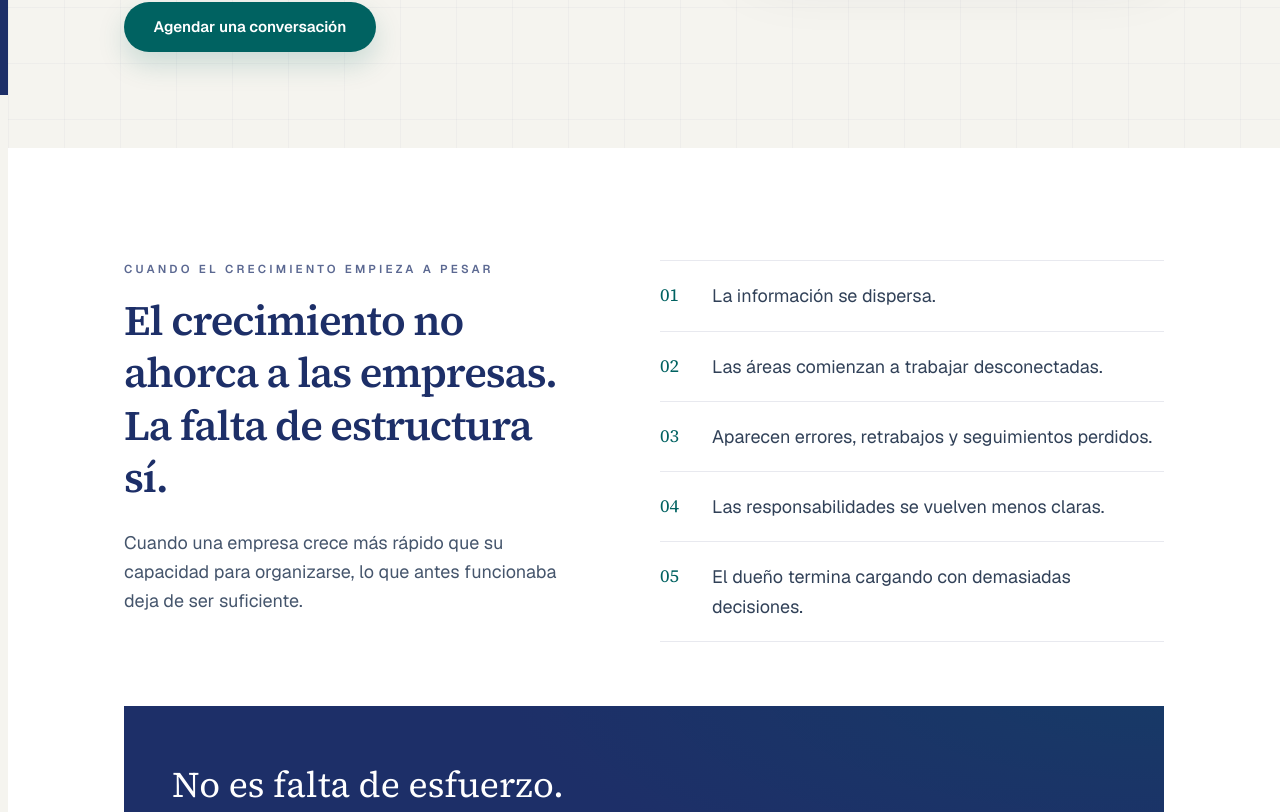
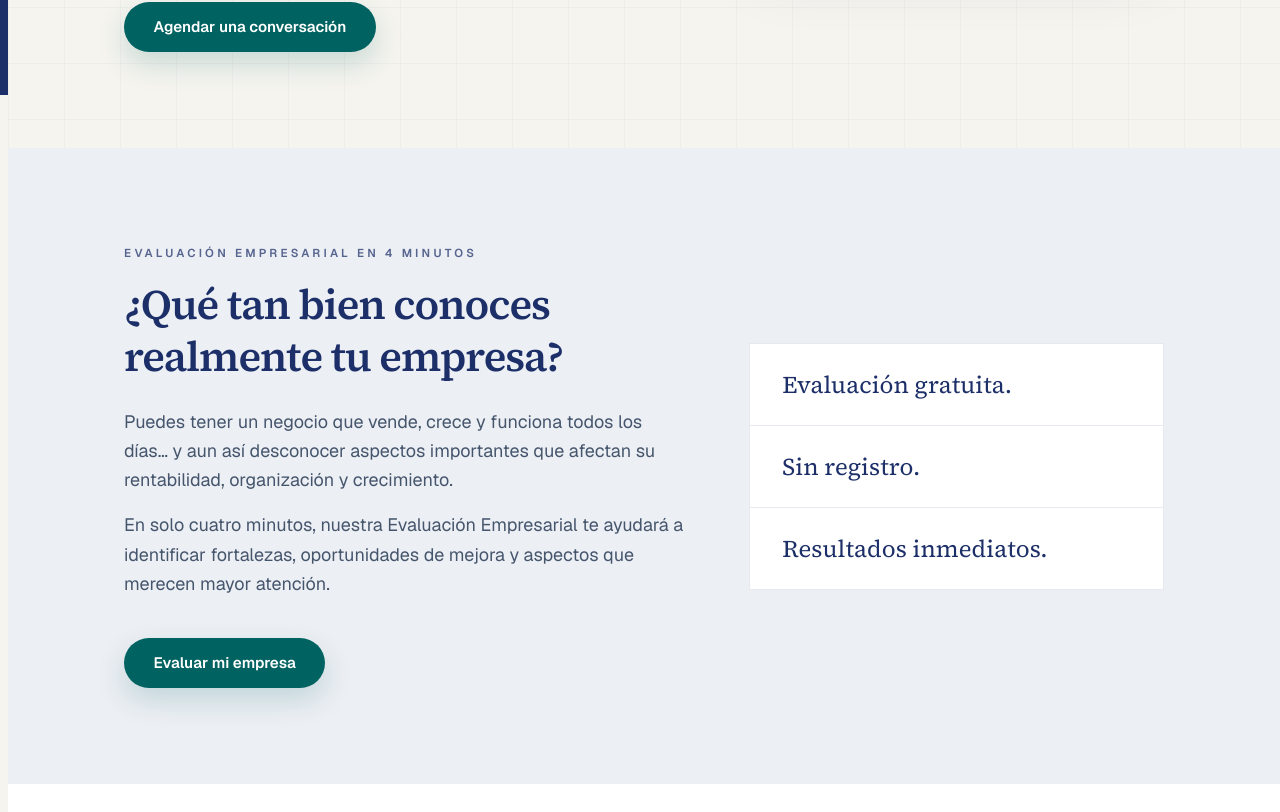
Before and after one commit to EmphaticoOnline/emphasys-web, a Next.js app: page / in a window 1280 px wide. Shown: the part 705-1517 px from the top of the page. Built offline with nearby package versions, Linux system fonts and the light colour scheme.

Commit message:
deploy auto

```diff
--- a/app/page.tsx
+++ b/app/page.tsx
@@ -1,3 +1,4 @@
+import EvaluacionPromo from "@/components/EvaluacionPromo";
 import Hero from "@/components/Hero";
 import ProblemSection from "@/components/ProblemSection";
 import ManifestSection from "@/components/ManifestSection";
@@ -12,6 +13,7 @@ export default function Home() {
   return (
     <>
       <Hero />
+      <EvaluacionPromo />
       <ProblemSection />
       <ManifestSection />
       <ArchitectureSection />
--- /dev/null
+++ b/components/EvaluacionPromo.tsx
@@ -0,0 +1,47 @@
+import Link from "next/link";
+
+const highlights = ["Evaluación gratuita.", "Sin registro.", "Resultados inmediatos."];
+
+const EvaluacionPromo = () => {
+  return (
+    <section className="bg-[#eceff4] text-slate-900" aria-labelledby="evaluacion-promo">
+      <div className="wrap py-16 lg:py-24">
+        <div className="grid items-center gap-12 lg:grid-cols-[1.15fr_0.85fr] lg:gap-16">
+          <div>
+            <p className="eyebrow">
+              <span className="block sm:inline">Evaluación Empresarial</span>{" "}
+              <span className="block sm:inline">en 4 minutos</span>
+            </p>
+            <h2
+              id="evaluacion-promo"
+              className="font-display mt-4 max-w-xl text-3xl font-semibold leading-tight tracking-tight text-[var(--color-emphasys-blue)] sm:text-4xl lg:text-[42px]"
+            >
+              ¿Qué tan bien conoces realmente tu empresa?
+            </h2>
+            <div className="mt-6 max-w-2xl space-y-4 text-lg leading-relaxed text-slate-600">
+              <p>
+                Puedes tener un negocio que vende, crece y funciona todos los días… y aun así desconocer aspectos importantes que afectan su rentabilidad, organización y crecimiento.
+              </p>
+              <p>
+                En solo cuatro minutos, nuestra Evaluación Empresarial te ayudará a identificar fortalezas, oportunidades de mejora y aspectos que merecen mayor atención.
+              </p>
+            </div>
+            <Link href="/evaluacion-empresarial" className="btn-primary mt-10">
+              Evaluar mi empresa
+            </Link>
+          </div>
+
+          <ul className="border border-[rgba(29,47,104,0.10)] bg-white">
+            {highlights.map((item) => (
+              <li key={item} className="border-t border-[rgba(29,47,104,0.10)] px-6 py-6 first:border-t-0 sm:px-8">
+                <p className="font-display text-2xl leading-snug text-[var(--color-emphasys-blue)]">{item}</p>
+              </li>
+            ))}
+          </ul>
+        </div>
+      </div>
+    </section>
+  );
+};
+
+export default EvaluacionPromo;
```
